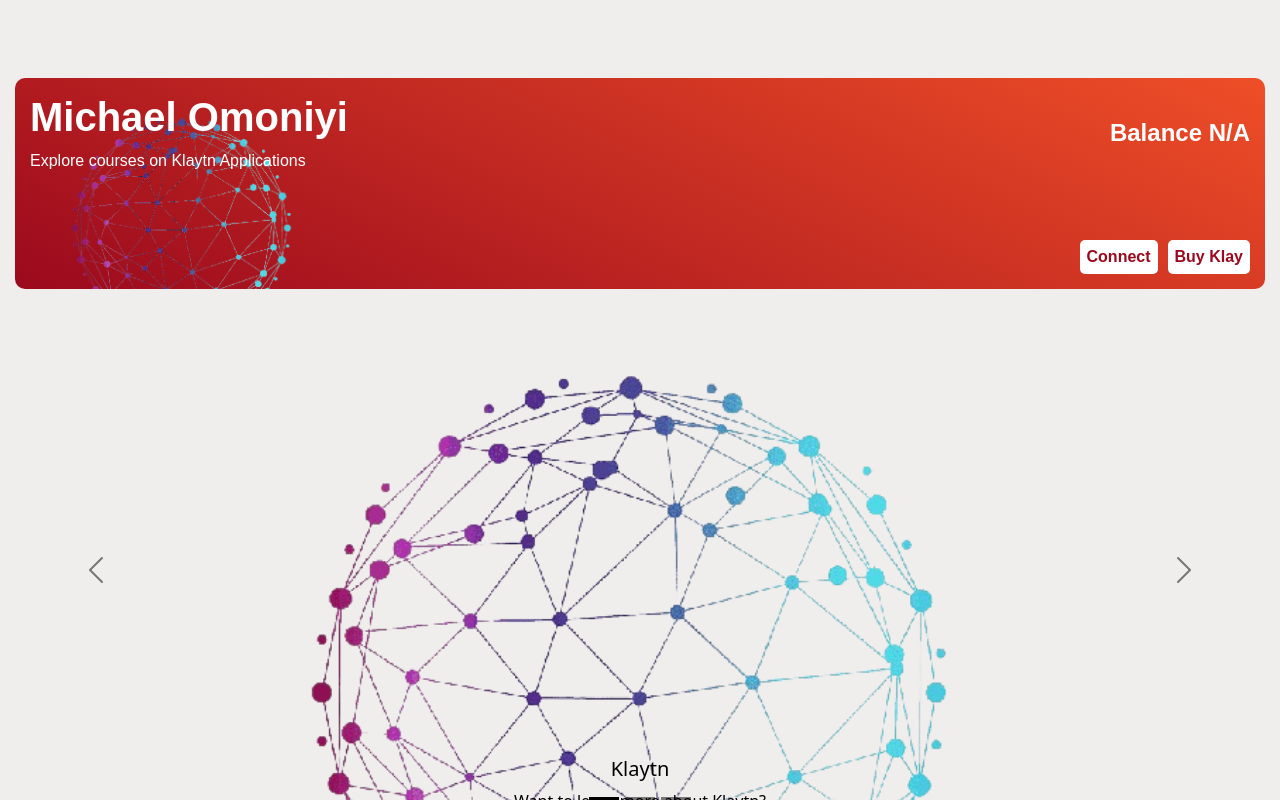
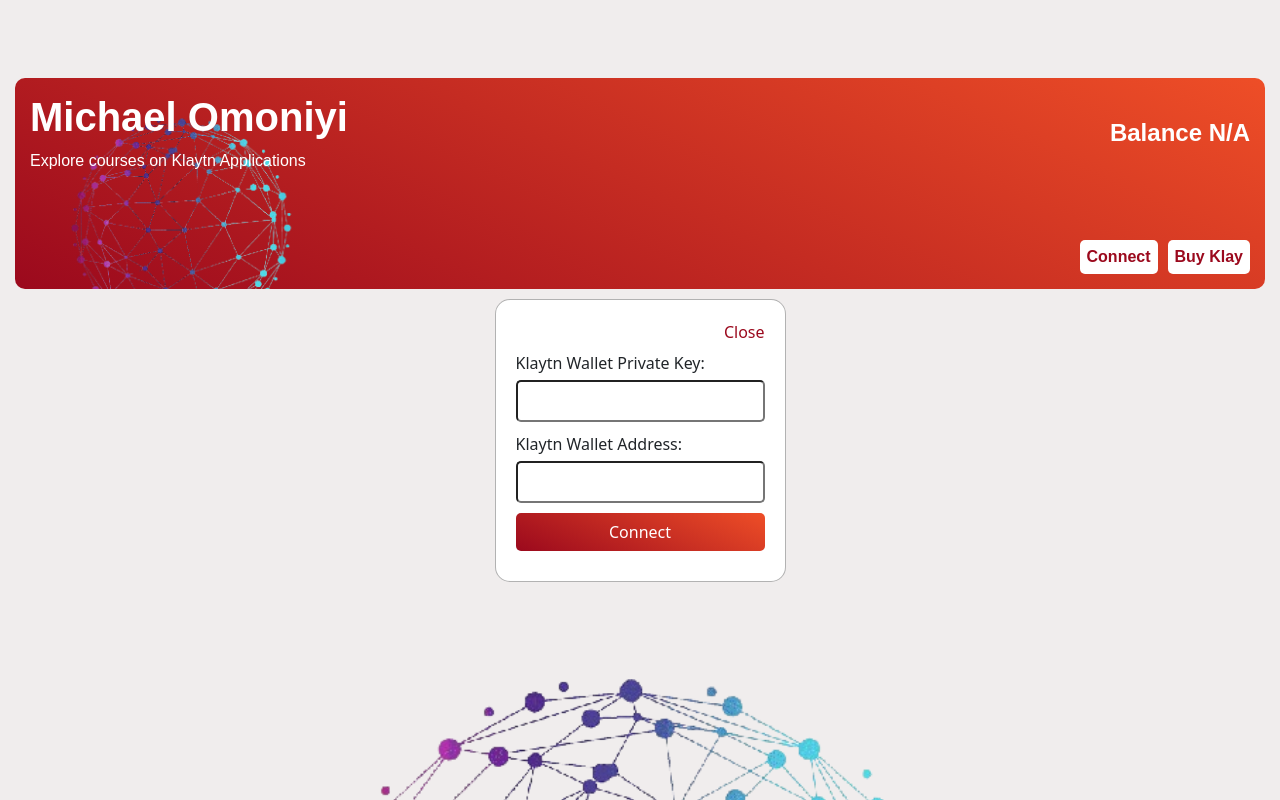
Before and after one commit to klaytn/klaytn-dapp-toolkit, a React (Create React App) app in the folder frontend/k-edu/: page / in a window 1280 px wide. Both pictures are taken after a click on the button "Connect". Shown: the top 800 px of the page. Built offline with nearby package versions, Linux system fonts and the light colour scheme; no server answers.

Commit message:
Implementing form dashboard

```diff
--- a/frontend/k-edu/src/Dashboard/Dashboard.jsx
+++ b/frontend/k-edu/src/Dashboard/Dashboard.jsx
@@ -24,6 +24,25 @@ export default class Dashboard extends Component {
       });
     }
   }
+
+  handleWalletconnect = () => {
+    let form = document.querySelector(".walletDetailsContainer");
+    const walletKey = document.getElementById("privKey").value;
+    const walletAddress = document.getElementById("address").value;
+    this.state.fetchKlayBalance(walletKey, walletAddress);
+    form.style.display = "none";
+  };
+
+  displayForm = () => {
+    let form = document.querySelector(".walletDetailsContainer");
+    form.style.display = "flex";
+  };
+
+  closeForm = () => {
+    let form = document.querySelector(".walletDetailsContainer");
+    form.style.display = "none";
+  };
+
   render() {
     return (
       <div className="dashboardContainer">
@@ -47,7 +66,7 @@ export default class Dashboard extends Component {
             {!this.state.isDisable && (
               <button
                 className="actionButton"
-                onClick={this.state.fetchKlayBalance}
+                onClick={this.displayForm}
                 disabled={this.state.isDisable}
               >
                 Connect
@@ -56,6 +75,20 @@ export default class Dashboard extends Component {
             <button onClick={Transactions.handleGetKlay}>Buy Klay</button>
           </div>
         </div>
+        <div className="walletDetailsContainer">
+          <div className="walletDetails">
+            <span className="closeForm" onClick={this.closeForm}>
+              Close
+            </span>
+            <label htmlFor="privKey">Klaytn Wallet Private Key:</label>
+            <input type="text" id="privKey" name="privKey" />
+            <label htmlFor="address">Klaytn Wallet Address:</label>
+            <input type="text" id="address" name="address" />
+            <button type="submit" onClick={this.handleWalletconnect}>
+              Connect
+            </button>
+          </div>
+        </div>
       </div>
     );
   }
--- a/frontend/k-edu/src/Dashboard/dashboard.css
+++ b/frontend/k-edu/src/Dashboard/dashboard.css
@@ -8,6 +8,7 @@
     width: 100%;
     padding-inline: 15px;
     padding-top: calc(70px + 1vmin);
+    position: relative;
 }
 
 .dashboard {
@@ -66,6 +67,62 @@
     color: rgb(238, 78, 39);
 }
 
+.walletDetailsContainer {
+    width: 100%;
+    /* height: 90vh; */
+    /* background-color: rgba(0, 0, 0, 0.2); */
+    display: none;
+    justify-content: center;
+    align-items: center;
+    /* position: absolute; */
+    z-index: 15;
+    padding: 10px;
+    transition: all cubic-bezier(0.165, 0.84, 0.44, 1);
+}
+
+.walletDetails {
+    padding: 20px;
+    border-radius: 15px;
+    background-color: white;
+    display: flex;
+    flex-direction: column;
+    border: 1px solid rgba(0, 0, 0, 0.3);
+}
+
+.walletDetails span {
+    color: rgb(155, 9, 29);
+    margin-bottom: 7px;
+    text-align: right;
+}
+
+.walletDetails label {
+    margin-bottom: 5px;
+}
+
+.walletDetails input {
+    padding: 7px;
+    border-radius: 5px;
+    margin-bottom: 10px;
+}
+
+.walletDetails button {
+    padding: 7px;
+    border-radius: 5px;
+    margin-bottom: 10px;
+    background-image: linear-gradient(25deg, rgb(155, 9, 29),rgb(238, 78, 39));
+    border: none;
+    color: white;
+    transition: all cubic-bezier(0.075, 0.82, 0.165, 1);
+}
+
+.walletDetails button:hover {
+    background-image: linear-gradient(25deg, rgb(238, 78, 39), rgb(155, 9, 29));
+}
+
+.walletDetails input:focus {
+    outline: none;
+}
+
 @media (min-width: 720px) {
     .dashboard {
         display: flex;
```
